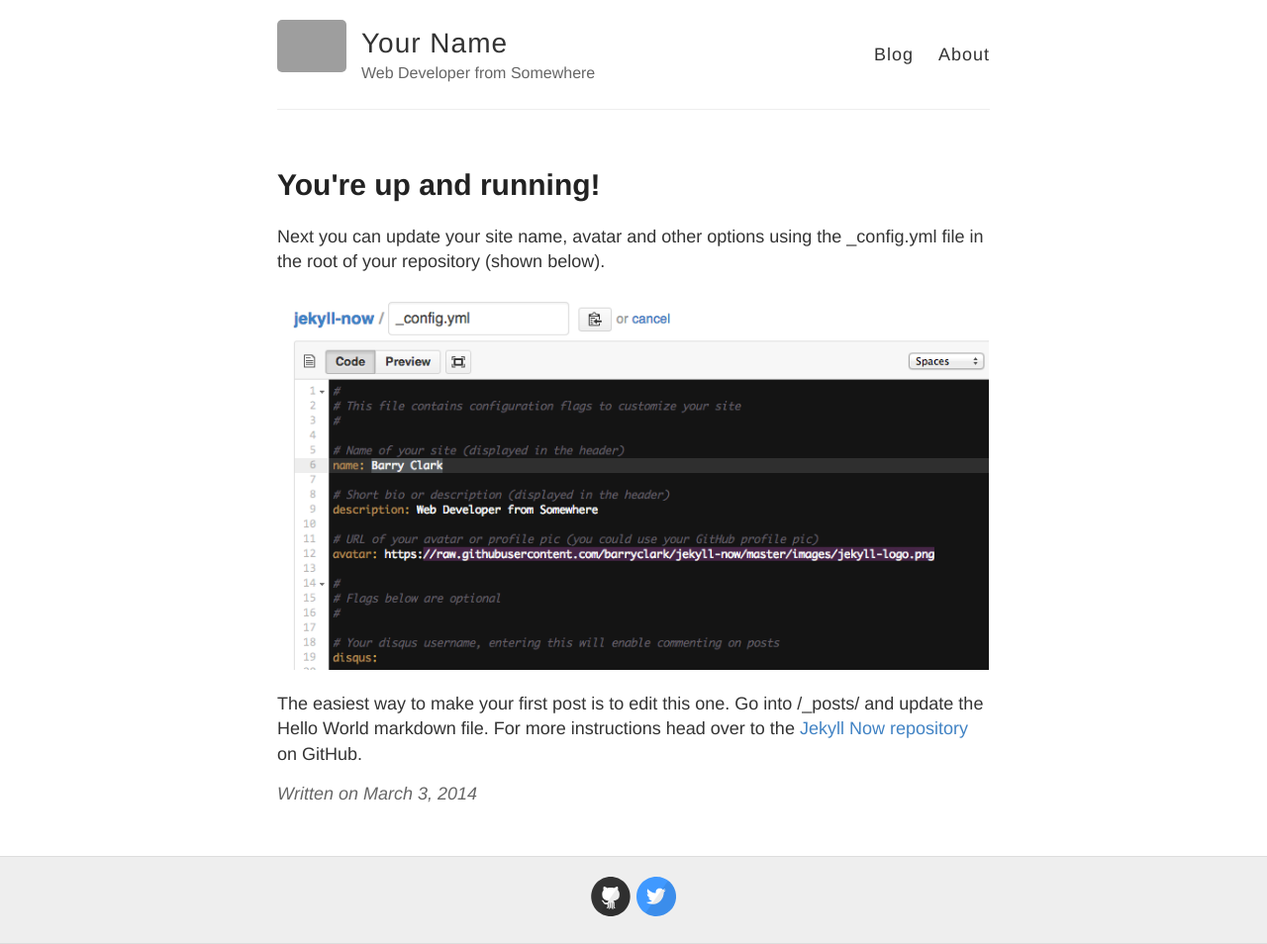
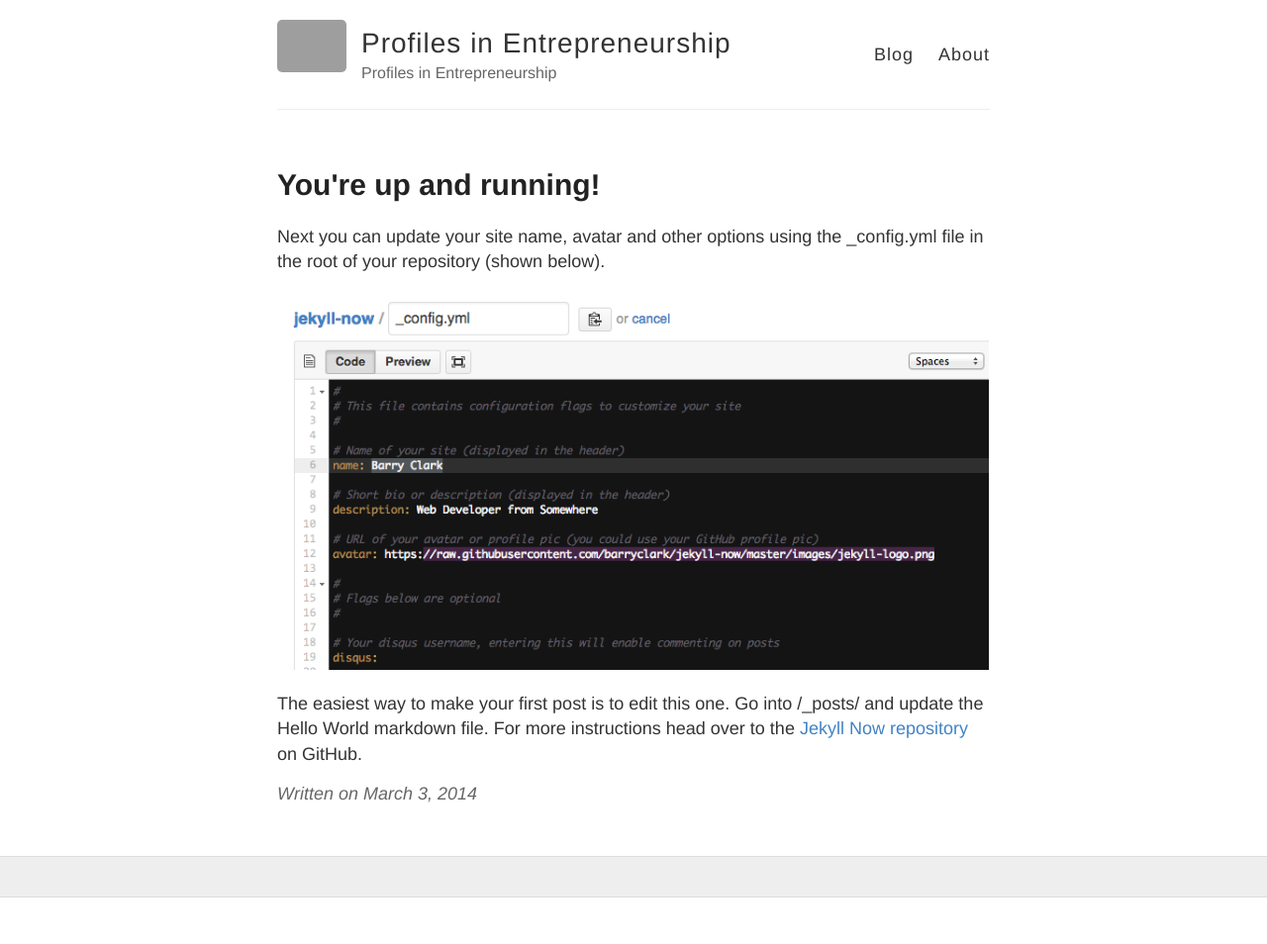
Before and after one commit to chuckan13/profiles-in-entrepreneurship-site, a Jekyll site: the page built from _posts/2014-3-3-Hello-World.md, in a window 1280 px wide. Shown: the whole page at 99% size. Built offline with Jekyll 4.4.1, drawn with Linux system fonts in a browser that asks for light colours; after the commit the page ends 907 px from its top, so only the background shows below that; grey boxes are pictures that could not be loaded.

Commit message:
Update config

```diff
--- a/_config.yml
+++ b/_config.yml
@@ -3,10 +3,10 @@
 #
 
 # Name of your site (displayed in the header)
-name: Your Name
+name: Profiles in Entrepreneurship
 
 # Short bio or description (displayed in the header)
-description: Web Developer from Somewhere
+description: Profiles in Entrepreneurship
 
 # URL of your avatar or profile pic (you could use your GitHub profile pic)
 avatar: https://raw.githubusercontent.com/barryclark/jekyll-now/master/images/jekyll-logo.png
@@ -21,12 +21,12 @@ footer-links:
   email:
   facebook:
   flickr:
-  github: barryclark/jekyll-now
+  github:
   instagram:
   linkedin:
   pinterest:
   rss: # just type anything here for a working RSS icon
-  twitter: jekyllrb
+  twitter:
   stackoverflow: # your stackoverflow profile, e.g. "users/50476/bart-kiers"
   youtube: # channel/<your_long_string> or user/<user-name>
   googleplus: # anything in your profile username that comes after plus.google.com/
```
Also changed, not shown: README.md.
